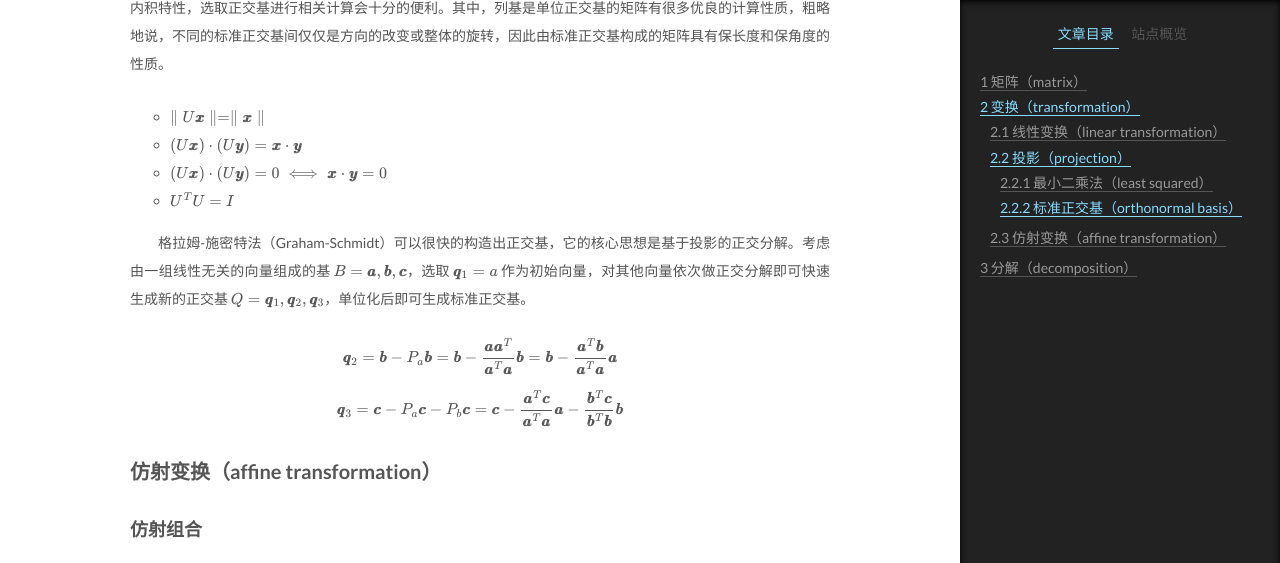
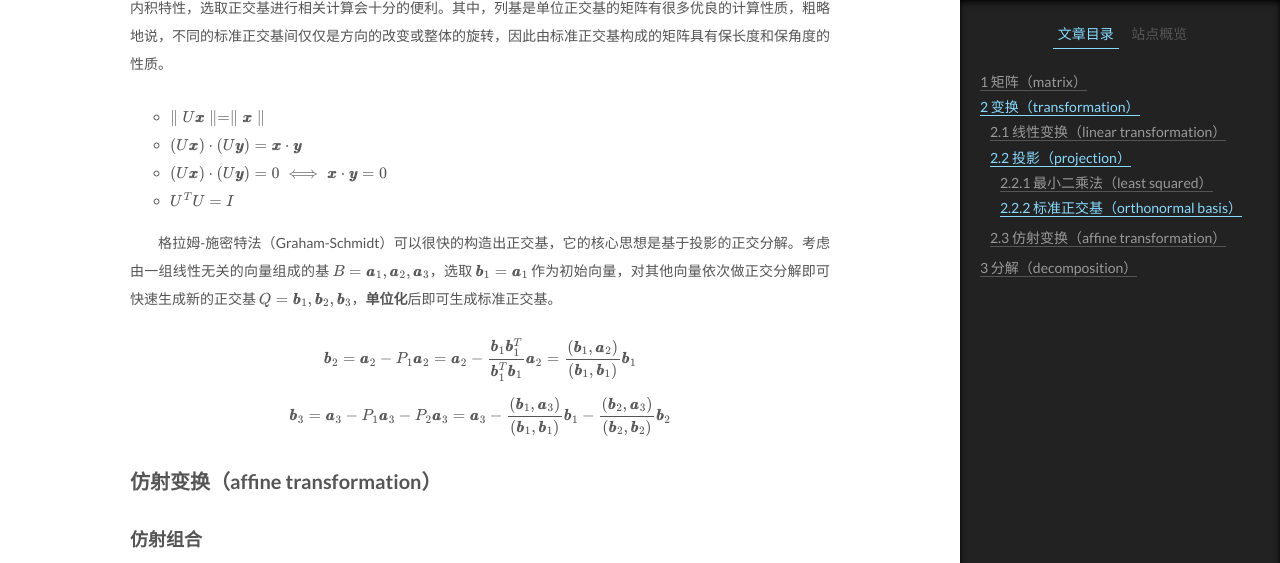
Before and after one commit to plumprc/plumprc.github.io, a Jekyll site: the page built from _posts/数海拾贝/2020-10-15-线性代数初步.md, in a window 1280 px wide and 1400 px high, scrolled down 7939 px. Shown: the top 563 px of the window. Built offline with Jekyll 4.4.1, drawn with Linux system fonts in a browser that asks for light colours; formulas are drawn with MathJax 3.

Commit message:
linear_schmidt

```diff
--- a/_posts/数海拾贝/2020-10-15-线性代数初步.md
+++ b/_posts/数海拾贝/2020-10-15-线性代数初步.md
@@ -295,11 +295,11 @@ $$
 * $(U\pmb{x})\cdot(U\pmb{y})=0\iff\pmb{x}\cdot\pmb{y}=0$
 * $U^TU=I$
 
-&emsp;&emsp;格拉姆-施密特法（Graham-Schmidt）可以很快的构造出正交基，它的核心思想是基于投影的正交分解。考虑由一组线性无关的向量组成的基 $B=\{\pmb{a},\pmb{b},\pmb{c}\}$，选取 $\pmb{q}_1=a$ 作为初始向量，对其他向量依次做正交分解即可快速生成新的正交基 $Q=\{\pmb{q}_1,\pmb{q}_2,\pmb{q}_3\}$，单位化后即可生成标准正交基。
+&emsp;&emsp;格拉姆-施密特法（Graham-Schmidt）可以很快的构造出正交基，它的核心思想是基于投影的正交分解。考虑由一组线性无关的向量组成的基 $B=\{\pmb{a}_1,\pmb{a}_2,\pmb{a}_3\}$，选取 $\pmb{b}_1=\pmb{a}_1$ 作为初始向量，对其他向量依次做正交分解即可快速生成新的正交基 $Q=\{\pmb{b}_1,\pmb{b}_2,\pmb{b}_3\}$，**单位化**后即可生成标准正交基。
 
-$$\pmb{q}_2=\pmb{b}-P_a\pmb{b}=\pmb{b}-\frac{\pmb{a}\pmb{a}^T}{\pmb{a}^T\pmb{a}}\pmb{b}=\pmb{b}-\frac{\pmb{a}^T\pmb{b}}{\pmb{a}^T\pmb{a}}\pmb{a}$$
+$$\pmb{b}_2=\pmb{a}_2-P_1\pmb{a}_2=\pmb{a}_2-\frac{\pmb{b}_1\pmb{b}_1^T}{\pmb{b}_1^T\pmb{b}_1}\pmb{a}_2=\frac{(\pmb{b}_1,\pmb{a}_2)}{(\pmb{b}_1,\pmb{b}_1)}\pmb{b}_1$$
 
-$$\pmb{q}_3=\pmb{c}-P_a\pmb{c}-P_b\pmb{c}=\pmb{c}-\frac{\pmb{a}^T\pmb{c}}{\pmb{a}^T\pmb{a}}\pmb{a}-\frac{\pmb{b}^T\pmb{c}}{\pmb{b}^T\pmb{b}}\pmb{b}$$
+$$\pmb{b}_3=\pmb{a}_3-P_1\pmb{a}_3-P_2\pmb{a}_3=\pmb{a}_3-\frac{(\pmb{b}_1,\pmb{a}_3)}{(\pmb{b}_1,\pmb{b}_1)}\pmb{b}_1-\frac{(\pmb{b}_2,\pmb{a}_3)}{(\pmb{b}_2,\pmb{b}_2)}\pmb{b}_2$$
 
 ## 仿射变换（affine transformation）
 ### 仿射组合
```
